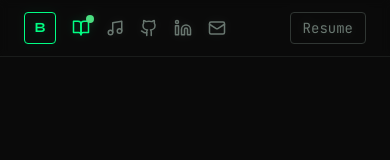
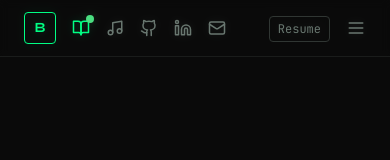
Before and after one commit to bereketlemma/bereket-portfolio, a Next.js app: page /blog/introduction in a window 390 px wide. Shown: the top 160 px of the page. Built offline with nearby package versions, Linux system fonts and the light colour scheme.

Commit message:
Update app/home/_components/navbar.tsx

```diff
--- a/app/home/_components/navbar.tsx
+++ b/app/home/_components/navbar.tsx
@@ -1,12 +1,21 @@
 "use client"
 
 import Link from "next/link"
+import { useState } from "react"
 import { usePathname } from "next/navigation"
-import { Github, Linkedin, Mail, BookOpen, Music, FileText } from "lucide-react"
+import { Github, Linkedin, Mail, BookOpen, Music, Menu, X } from "lucide-react"
+
+const sectionLinks = [
+  { href: "/#experience", label: "Experience" },
+  { href: "/#projects", label: "Projects" },
+  { href: "/#skills", label: "Skills" },
+  { href: "/#hobbies", label: "Hobbies" },
+]
 
 export default function Navbar() {
   const pathname = usePathname()
   const isBlog = pathname.startsWith("/blog")
+  const [menuOpen, setMenuOpen] = useState(false)
 
   return (
     <nav className="fixed top-0 left-0 right-0 z-50 border-b border-border/40 bg-background/80 backdrop-blur-sm">
@@ -15,93 +24,115 @@ export default function Navbar() {
         {/* Left: B logo + icons */}
         <div className="flex items-center gap-4">
           <div className="group relative">
-            <Link href="/" className="flex h-8 w-8 items-center justify-center rounded border border-accent font-syne text-sm font-bold text-accent hover:bg-accent hover:text-background transition-all">
+            <Link href="/" aria-label="Home" className="flex h-8 w-8 items-center justify-center rounded border border-accent font-syne text-sm font-bold text-accent hover:bg-accent hover:text-background transition-all">
               B
             </Link>
-            <span className="absolute -bottom-8 left-1/2 -translate-x-1/2 rounded bg-surface px-2 py-1 font-mono text-xs text-muted-foreground opacity-0 group-hover:opacity-100 transition-opacity whitespace-nowrap border border-border/40">
+            <span className="absolute -bottom-8 left-1/2 -translate-x-1/2 rounded bg-surface px-2 py-1 font-mono text-xs text-muted-foreground opacity-0 group-hover:opacity-100 transition-opacity whitespace-nowrap border border-border/40 hidden md:block pointer-events-none">
               home
             </span>
           </div>
 
           <div className="group relative">
-            <Link href="/blog" className={`transition-colors ${isBlog ? "text-accent" : "text-muted-foreground hover:text-accent"}`}>
+            <Link href="/blog" aria-label="Blog" className={`transition-colors ${isBlog ? "text-accent" : "text-muted-foreground hover:text-accent"}`}>
               <BookOpen size={18} />
             </Link>
             {isBlog && (
               <span className="absolute -top-1 -right-1 h-2 w-2 rounded-full bg-green-400" />
             )}
-            <span className="absolute -bottom-8 left-1/2 -translate-x-1/2 rounded bg-surface px-2 py-1 font-mono text-xs text-muted-foreground opacity-0 group-hover:opacity-100 transition-opacity whitespace-nowrap border border-border/40">
+            <span className="absolute -bottom-8 left-1/2 -translate-x-1/2 rounded bg-surface px-2 py-1 font-mono text-xs text-muted-foreground opacity-0 group-hover:opacity-100 transition-opacity whitespace-nowrap border border-border/40 hidden md:block pointer-events-none">
               Blog
             </span>
           </div>
 
           <div className="group relative">
-            <Link href="https://music.youtube.com/playlist?list=PLyUW1Ua_KEvbbp43z66PSI7Hl03j4e6-L&si=ZxSfk7Ykk-Puq5Kt" target="_blank" className="text-muted-foreground hover:text-accent transition-colors">
+            <Link href="https://music.youtube.com/playlist?list=PLyUW1Ua_KEvbbp43z66PSI7Hl03j4e6-L&si=ZxSfk7Ykk-Puq5Kt" target="_blank" rel="noopener noreferrer" aria-label="YouTube Music Playlist" className="text-muted-foreground hover:text-accent transition-colors">
               <Music size={18} />
             </Link>
-            <span className="absolute -bottom-8 left-1/2 -translate-x-1/2 rounded bg-surface px-2 py-1 font-mono text-xs text-muted-foreground opacity-0 group-hover:opacity-100 transition-opacity whitespace-nowrap border border-border/40">
+            <span className="absolute -bottom-8 left-1/2 -translate-x-1/2 rounded bg-surface px-2 py-1 font-mono text-xs text-muted-foreground opacity-0 group-hover:opacity-100 transition-opacity whitespace-nowrap border border-border/40 hidden md:block pointer-events-none">
               Playlist
             </span>
           </div>
 
           <div className="group relative">
-            <Link href="https://github.com/bereketlemma" target="_blank" className="text-muted-foreground hover:text-accent transition-colors">
+            <Link href="https://github.com/bereketlemma" target="_blank" rel="noopener noreferrer" aria-label="GitHub Profile" className="text-muted-foreground hover:text-accent transition-colors">
               <Github size={18} />
             </Link>
-            <span className="absolute -bottom-8 left-1/2 -translate-x-1/2 rounded bg-surface px-2 py-1 font-mono text-xs text-muted-foreground opacity-0 group-hover:opacity-100 transition-opacity whitespace-nowrap border border-border/40">
+            <span className="absolute -bottom-8 left-1/2 -translate-x-1/2 rounded bg-surface px-2 py-1 font-mono text-xs text-muted-foreground opacity-0 group-hover:opacity-100 transition-opacity whitespace-nowrap border border-border/40 hidden md:block pointer-events-none">
               GitHub
             </span>
           </div>
 
           <div className="group relative">
-            <Link href="https://linkedin.com/in/bereketl" target="_blank" className="text-muted-foreground hover:text-accent transition-colors">
+            <Link href="https://linkedin.com/in/bereketl" target="_blank" rel="noopener noreferrer" aria-label="LinkedIn Profile" className="text-muted-foreground hover:text-accent transition-colors">
               <Linkedin size={18} />
             </Link>
-            <span className="absolute -bottom-8 left-1/2 -translate-x-1/2 rounded bg-surface px-2 py-1 font-mono text-xs text-muted-foreground opacity-0 group-hover:opacity-100 transition-opacity whitespace-nowrap border border-border/40">
+            <span className="absolute -bottom-8 left-1/2 -translate-x-1/2 rounded bg-surface px-2 py-1 font-mono text-xs text-muted-foreground opacity-0 group-hover:opacity-100 transition-opacity whitespace-nowrap border border-border/40 hidden md:block pointer-events-none">
               LinkedIn
             </span>
           </div>
 
           <div className="group relative">
-            <Link href="mailto:bereket.lemma10@gmail.com" className="text-muted-foreground hover:text-accent transition-colors">
+            <Link href="mailto:bereket.lemma10@gmail.com" aria-label="Send Email" className="text-muted-foreground hover:text-accent transition-colors">
               <Mail size={18} />
             </Link>
-            <span className="absolute -bottom-8 left-1/2 -translate-x-1/2 rounded bg-surface px-2 py-1 font-mono text-xs text-muted-foreground opacity-0 group-hover:opacity-100 transition-opacity whitespace-nowrap border border-border/40">
+            <span className="absolute -bottom-8 left-1/2 -translate-x-1/2 rounded bg-surface px-2 py-1 font-mono text-xs text-muted-foreground opacity-0 group-hover:opacity-100 transition-opacity whitespace-nowrap border border-border/40 hidden md:block pointer-events-none">
               Email
             </span>
           </div>
         </div>
 
-        {/* Right: section links + Resume */}
+        {/* Right: section links (desktop) + Resume + mobile toggle */}
         <div className="flex items-center gap-4">
-          <Link href="#experience" className="hidden md:block font-mono text-xs text-muted-foreground hover:text-accent transition-colors">
-            Experience
-          </Link>
-          <Link href="#projects" className="hidden md:block font-mono text-xs text-muted-foreground hover:text-accent transition-colors">
-            Projects
-          </Link>
-          <Link href="#skills" className="hidden md:block font-mono text-xs text-muted-foreground hover:text-accent transition-colors">
-            Skills
-          </Link>
-          <Link href="#hobbies" className="hidden md:block font-mono text-xs text-muted-foreground hover:text-accent transition-colors">
-            Hobbies
-          </Link>
+          {sectionLinks.map((link) => (
+            <Link key={link.href} href={link.href} className="hidden md:block font-mono text-xs text-muted-foreground hover:text-accent transition-colors">
+              {link.label}
+            </Link>
+          ))}
 
           <div className="group relative">
             <Link
               href="/assets/Bereket_Lemma_Resume.pdf"
               target="_blank"
-              className="rounded border border-border px-3 py-1.5 font-mono text-sm text-muted-foreground hover:border-accent hover:text-accent transition-all"
+              rel="noopener noreferrer"
+              aria-label="View Resume"
+              className="rounded border border-border px-2 py-1 font-mono text-xs text-muted-foreground hover:border-accent hover:text-accent transition-all md:px-3 md:py-1.5 md:text-sm"
             >
               Resume
             </Link>
-            <span className="absolute -bottom-8 left-1/2 -translate-x-1/2 rounded bg-surface px-2 py-1 font-mono text-xs text-muted-foreground opacity-0 group-hover:opacity-100 transition-opacity whitespace-nowrap border border-border/40">
+            <span className="absolute -bottom-8 left-1/2 -translate-x-1/2 rounded bg-surface px-2 py-1 font-mono text-xs text-muted-foreground opacity-0 group-hover:opacity-100 transition-opacity whitespace-nowrap border border-border/40 hidden md:block pointer-events-none">
               view resume
             </span>
           </div>
+
+          {/* Mobile menu toggle */}
+          <button
+            onClick={() => setMenuOpen(!menuOpen)}
+            className="md:hidden text-muted-foreground hover:text-accent transition-colors"
+            aria-label="Toggle navigation menu"
+          >
+            {menuOpen ? <X size={20} /> : <Menu size={20} />}
+          </button>
         </div>
 
       </div>
+
+      {/* Mobile dropdown */}
+      {menuOpen && (
+        <div className="md:hidden border-t border-border/40 bg-background/95 backdrop-blur-sm">
+          <div className="mx-auto max-w-3xl px-6 py-3 flex flex-col gap-2">
+            {sectionLinks.map((link) => (
+              <Link
+                key={link.href}
+                href={link.href}
+                onClick={() => setMenuOpen(false)}
+                className="font-mono text-sm text-muted-foreground hover:text-accent transition-colors py-1.5"
+              >
+                {link.label}
+              </Link>
+            ))}
+          </div>
+        </div>
+      )}
     </nav>
   )
 }
```
